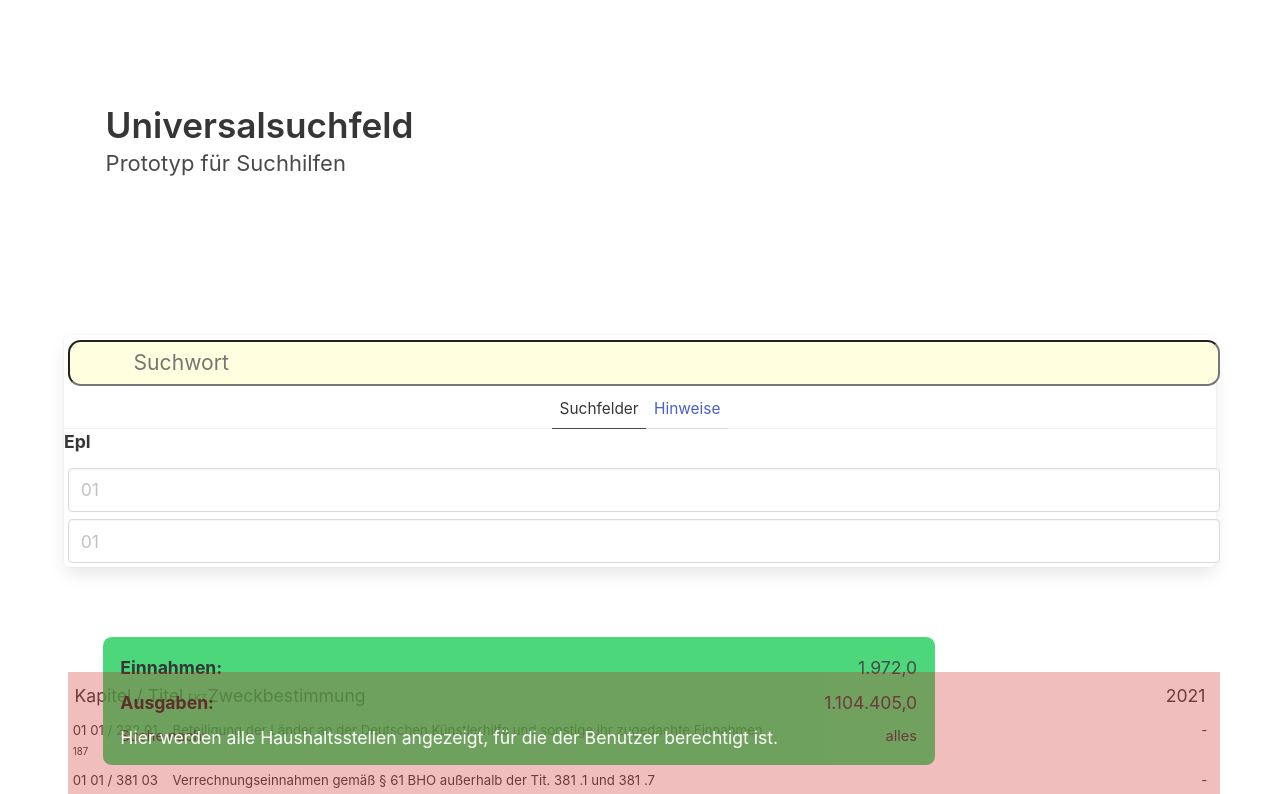
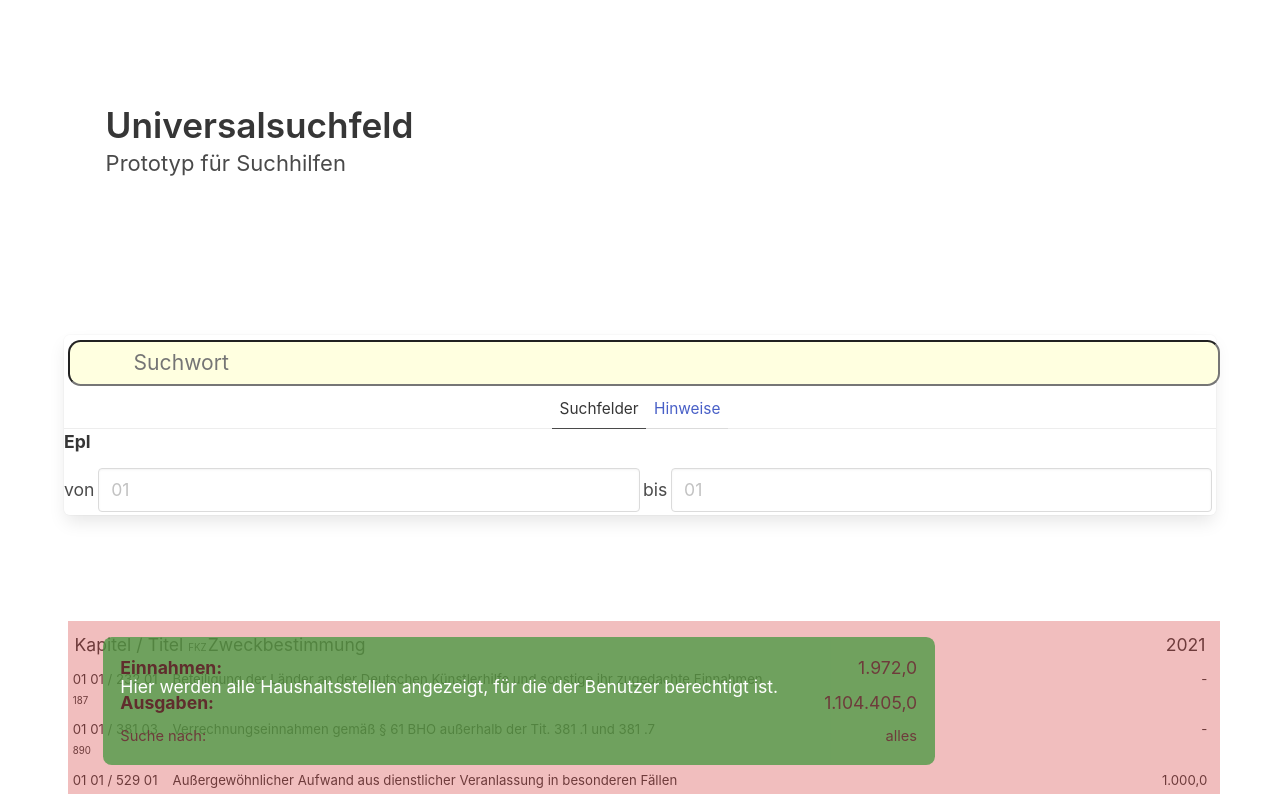
Before and after one commit to fritzminor/schnellsuchfeldbhh, a React (Create React App) app: page / in a window 1280 px wide. Shown: the top 794 px of the page. Built offline with nearby package versions, Linux system fonts and the light colour scheme; some icons are missing.

Commit message:
fields labels inserted

```diff
--- a/src/eingabehilfe/EingabeHilfeContainer.tsx
+++ b/src/eingabehilfe/EingabeHilfeContainer.tsx
@@ -138,11 +138,13 @@ export function EingabeHilfeContainer({
           <div className="field">
             <label class="label">Epl</label>
             <div className="control">
+              <div className="fieldprefix">von</div>
               <input
                 className="input"
                 type="number"
                 placeholder="01"
               />
+              <div>bis</div>
               <input
                 className="input"
                 type="number"
--- a/src/styles.css
+++ b/src/styles.css
@@ -41,6 +41,15 @@ input {
   font-size: smaller;
 }
 
+/* -------- SearchFields = einfachmaske ------- */
+
+.searchfields .field .control {
+  display: flex;
+  align-items: center;
+}
+
+
+/* -------- HHSt liste ---------- */
 .hhstListContainer {
   padding: 0.2em;
   min-height: 40em;
```
